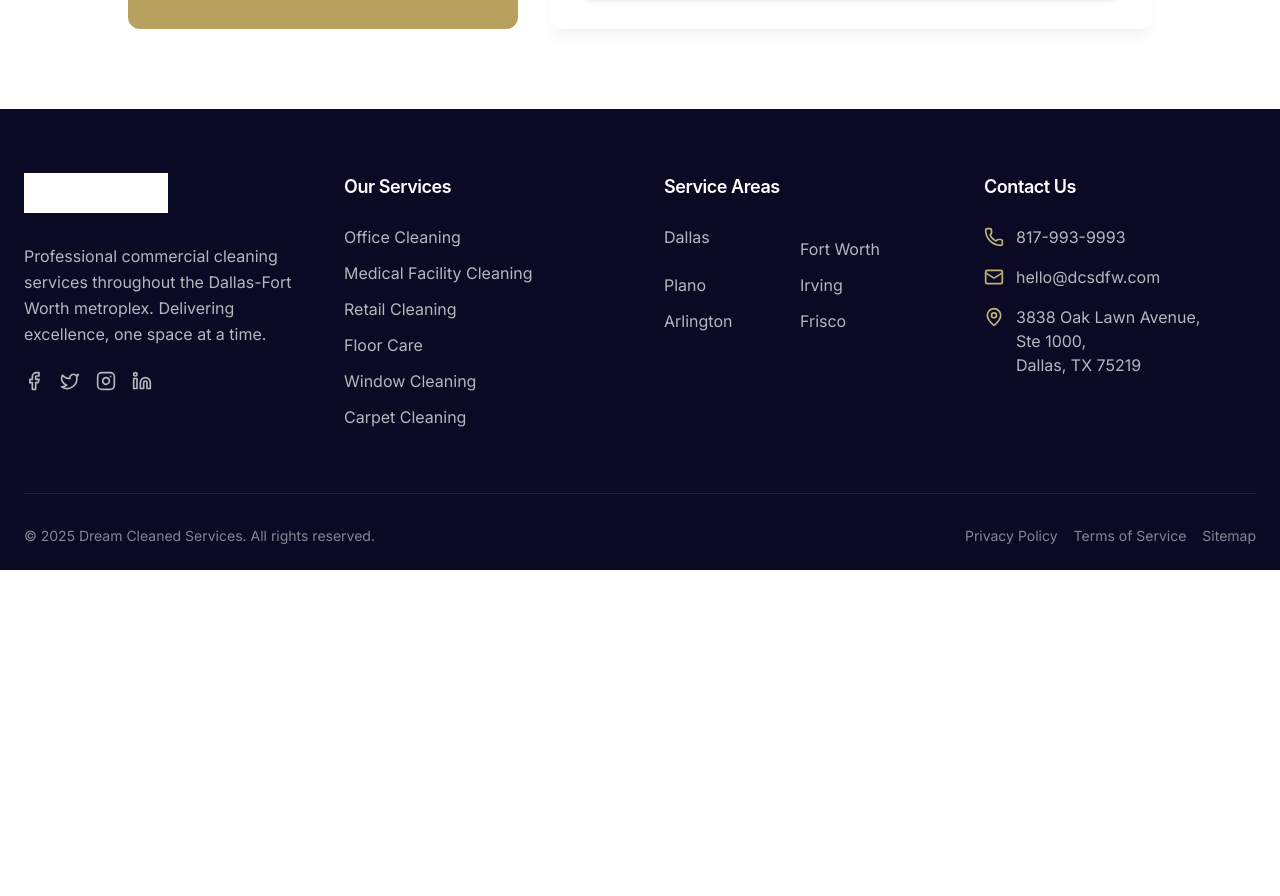
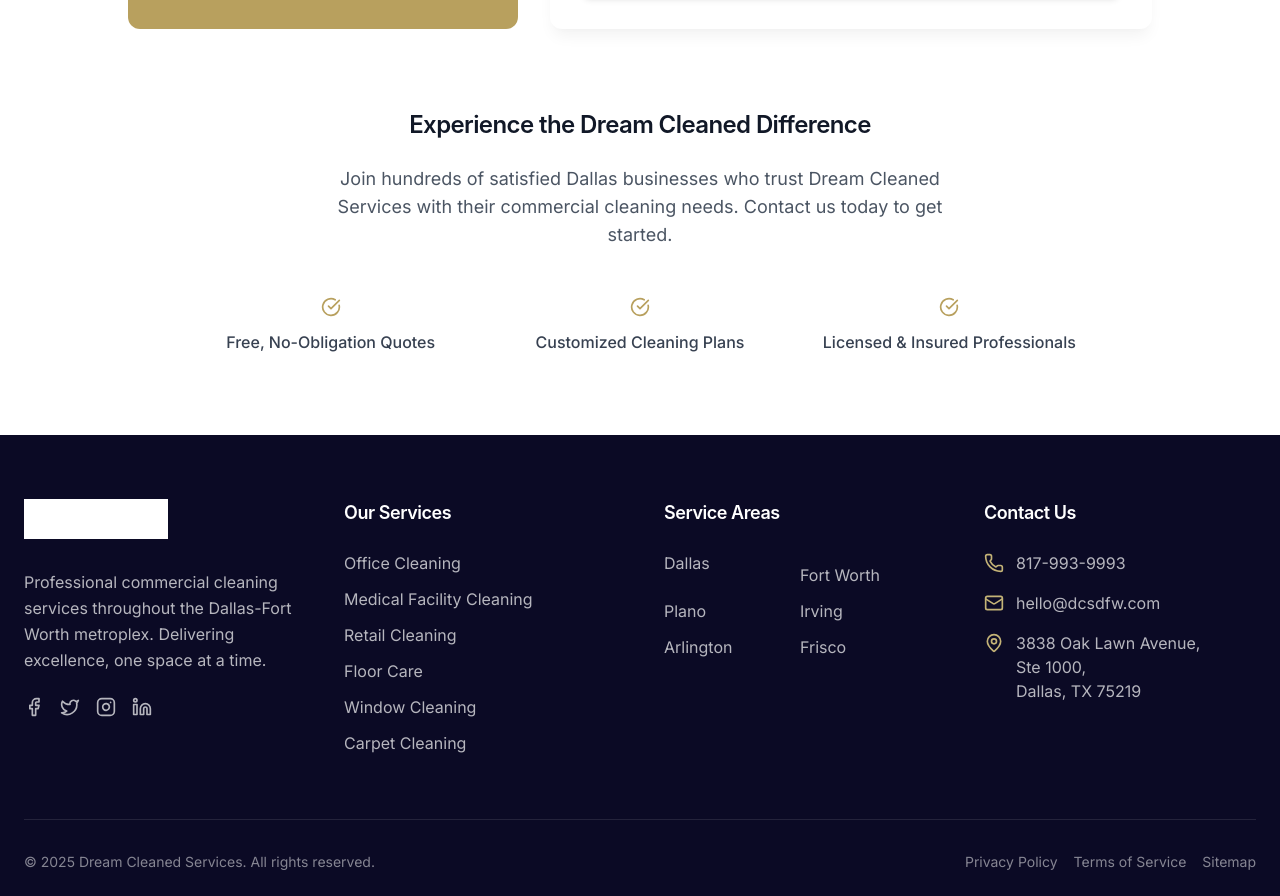
Before and after one commit to dcsdfw/dcsdfw-astro-2025, an Astro site: page / in a window 1280 px wide. Shown: the part 7720-8616 px from the top of the page. Before the commit the page ends 8290 px from the top, so only its background shows below. Built offline with nearby package versions, Linux system fonts and the light colour scheme; Astro itself is replaced by a stand-in of ours.

Commit message:
Add 'Experience the Dream Cleaned Difference' section to contact form
- Added new section below contact form with three benefit points
- Updated heading to match original design (h3 with text-2xl styling)
- Replaced custom checkmark icons with proper Lucide CheckCircle components
- Added benefit points: Free No-Obligation Quotes, Customized Cleaning Plans, Licensed & Insured Professionals
- Maintained consistent styling and layout with original design

```diff
--- a/src/components/Contact.tsx
+++ b/src/components/Contact.tsx
@@ -258,6 +258,34 @@ export default function Contact() {
             </form>
           </div>
         </div>
+
+        {/* Experience the Dream Cleaned Difference Section */}
+        <div className="max-w-4xl mx-auto mt-20 text-center">
+          <h3 className="text-2xl font-semibold mb-6">
+            Experience the Dream Cleaned Difference
+          </h3>
+
+          <p className="text-lg text-gray-600 mb-12 max-w-2xl mx-auto">
+            Join hundreds of satisfied Dallas businesses who trust Dream Cleaned Services with their commercial cleaning needs. Contact us today to get started.
+          </p>
+
+          <div className="grid md:grid-cols-3 gap-8">
+            <div className="flex flex-col items-center">
+              <CheckCircle className="h-5 w-5 text-brand-gold mb-3" />
+              <p className="text-gray-700 font-medium">Free, No-Obligation Quotes</p>
+            </div>
+
+            <div className="flex flex-col items-center">
+              <CheckCircle className="h-5 w-5 text-brand-gold mb-3" />
+              <p className="text-gray-700 font-medium">Customized Cleaning Plans</p>
+            </div>
+
+            <div className="flex flex-col items-center">
+              <CheckCircle className="h-5 w-5 text-brand-gold mb-3" />
+              <p className="text-gray-700 font-medium">Licensed & Insured Professionals</p>
+            </div>
+          </div>
+        </div>
       </div>
     </section>
   );
```
